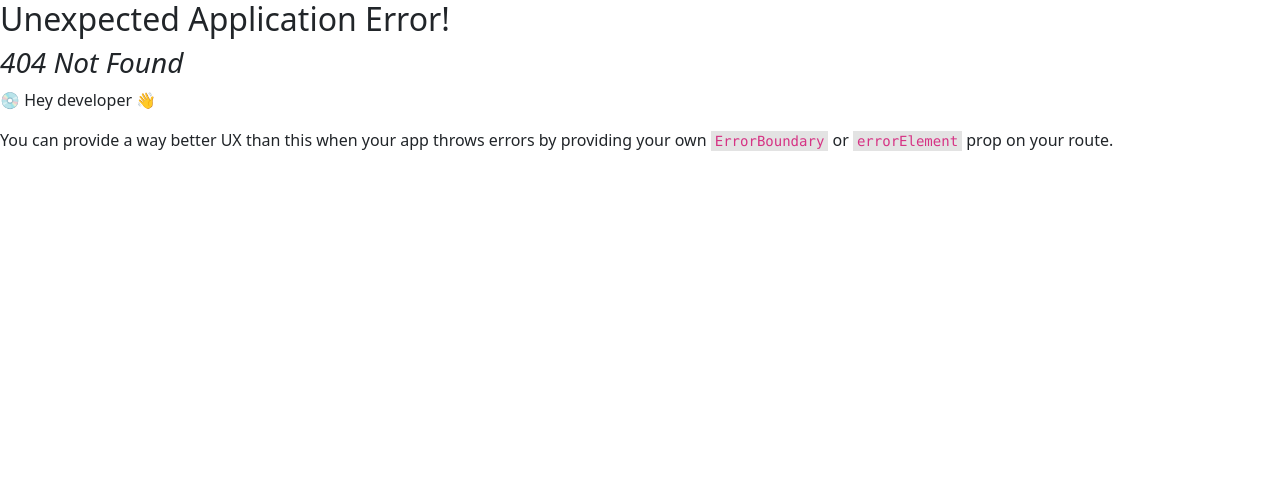
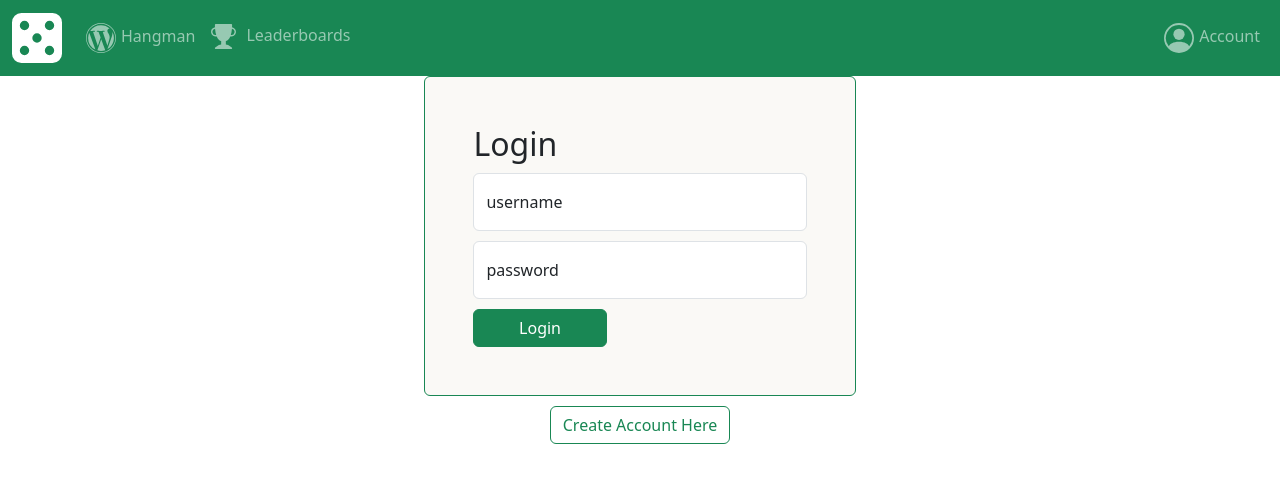
Before and after one commit to MichaelWhiting/PersonalProjectWD, a React (Vite) app: page /login in a window 1280 px wide. Before the commit this address had no page. Shown: the top 482 px of the page. Built offline with nearby package versions, Linux system fonts and the light colour scheme.

Commit message:
finished basic ui for login

```diff
--- a/src/NavBar.jsx
+++ b/src/NavBar.jsx
@@ -4,9 +4,9 @@ import * as Icon from "react-bootstrap-icons";
 
 function NavigationBar() {
     return (
-        <Navbar expand='md' bg='primary' data-bs-theme='dark'>
+        <Navbar expand='md' bg='success' data-bs-theme='dark'>
             <Container fluid className="d-flex">
-                <Navbar.Brand href="#home">
+                <Navbar.Brand href="/login">
                     <Icon.Dice5Fill style={{width: 50, height: 50}}/>
                 </Navbar.Brand>
                 <Navbar.Toggle aria-controls="basic-navbar-nav"/>
--- a/src/components/AccountEditCell.jsx
+++ b/src/components/AccountEditCell.jsx
@@ -1,5 +1,4 @@
 import { Button, Container, Form } from "react-bootstrap";
-
 
 function AccountEditCell() {
     return (
--- a/src/components/gameComponents/hangmanComponents/Keyboard.jsx
+++ b/src/components/gameComponents/hangmanComponents/Keyboard.jsx
@@ -7,7 +7,7 @@ function Keyboard(props) {
     const letterKeys = alphabet.split("").map((letter, i) => {
         return (
             <button
-                className="square border border-primary rounded"
+                className="square border border-success rounded"
                 key={i}
                 style={{
                     background: "primary",
--- a/src/main.jsx
+++ b/src/main.jsx
@@ -8,6 +8,9 @@ import App from './App.jsx'
 import Wordle from "./pages/Hangman.jsx";
 import Leaderboards from "./pages/Leaderboards.jsx";
 import AccountPage from "./pages/AccountPage.jsx";
+import LoginPage from "./pages/LoginPage.jsx";
+import CreateAccountPage from "./pages/CreateAccountPage.jsx";
+
 import { Provider } from "react-redux";
 import 'bootstrap/dist/css/bootstrap.css';
 import store from "./reducers/store.js";
@@ -18,6 +21,8 @@ const router = createBrowserRouter(
       <Route path='/game1' element={<Wordle/>}/>
       <Route path='/leaderboards' element={<Leaderboards/>}/>
       <Route path='/account' element={<AccountPage/>}/>
+      <Route path='/login' element={<LoginPage/>}/>
+      <Route path="/createAccount" element={<CreateAccountPage/>}/>
     </Route>
   )
 )
--- /dev/null
+++ b/src/pages/CreateAccountPage.jsx
@@ -0,0 +1,32 @@
+import { Button, Container, Form } from "react-bootstrap";
+import { Link } from "react-router-dom";
+
+function CreateAccountPage() {
+    return (
+        <Container
+            className="d-flex flex-column justify-content-center align-items-center"
+            style={{  width: "50%", }}
+        >
+            <Form className="my-auto border border-success rounded p-5" style={{width: "70%", background: "#FAF9F6"}}>
+                <Form.Group>
+                    <h2>Create Account</h2>
+                    <Form.FloatingLabel label="username" style={{ marginTop: 10, marginBottom: 10 }}>
+                        <Form.Control placeholder="username"/>
+                    </Form.FloatingLabel>
+
+                    <Form.FloatingLabel label="password" style={{ marginTop: 10, marginBottom: 10 }}>
+                        <Form.Control type="password" placeholder="password"/>
+                    </Form.FloatingLabel>
+
+                    <Button variant="success" type="submit" className="mx-auto" style={{width: "40%", overflowWrap: "unset"}}>Create</Button>
+                </Form.Group>
+            </Form>
+            <Button variant="outline-success" style={{margin: 10}}>
+                <Link className="nav-link" to="/login">Login Here</Link>
+            </Button>
+        </Container>
+    )
+}
+
+
+export default CreateAccountPage;
--- /dev/null
+++ b/src/pages/LoginPage.jsx
@@ -0,0 +1,31 @@
+import { Button, Container, Form } from "react-bootstrap";
+import { Link } from "react-router-dom";
+
+function LoginPage() {
+    return (
+        <Container
+            className="d-flex flex-column justify-content-center align-items-center"
+            style={{  width: "50%", }}
+        >
+            <Form className="my-auto border border-success rounded p-5" style={{width: "70%", background: "#FAF9F6"}}>
+                <Form.Group>
+                    <h2>Login</h2>
+                    <Form.FloatingLabel label="username" style={{ marginTop: 10, marginBottom: 10 }}>
+                        <Form.Control placeholder="username"/>
+                    </Form.FloatingLabel>
+
+                    <Form.FloatingLabel label="password" style={{ marginTop: 10, marginBottom: 10 }}>
+                        <Form.Control type="password" placeholder="password"/>
+                    </Form.FloatingLabel>
+
+                    <Button variant="success" type="submit" className="mx-auto" style={{width: "40%", overflowWrap: "unset"}}>Login</Button>
+                </Form.Group>
+            </Form>
+            <Button variant="outline-success" style={{margin: 10}}>
+                <Link className="nav-link" to="/createAccount">Create Account Here</Link>
+            </Button>
+        </Container>
+    )
+}
+
+export default LoginPage;
```
Also changed, not shown: 2 other files (tests, documents, lock files or other folders).
